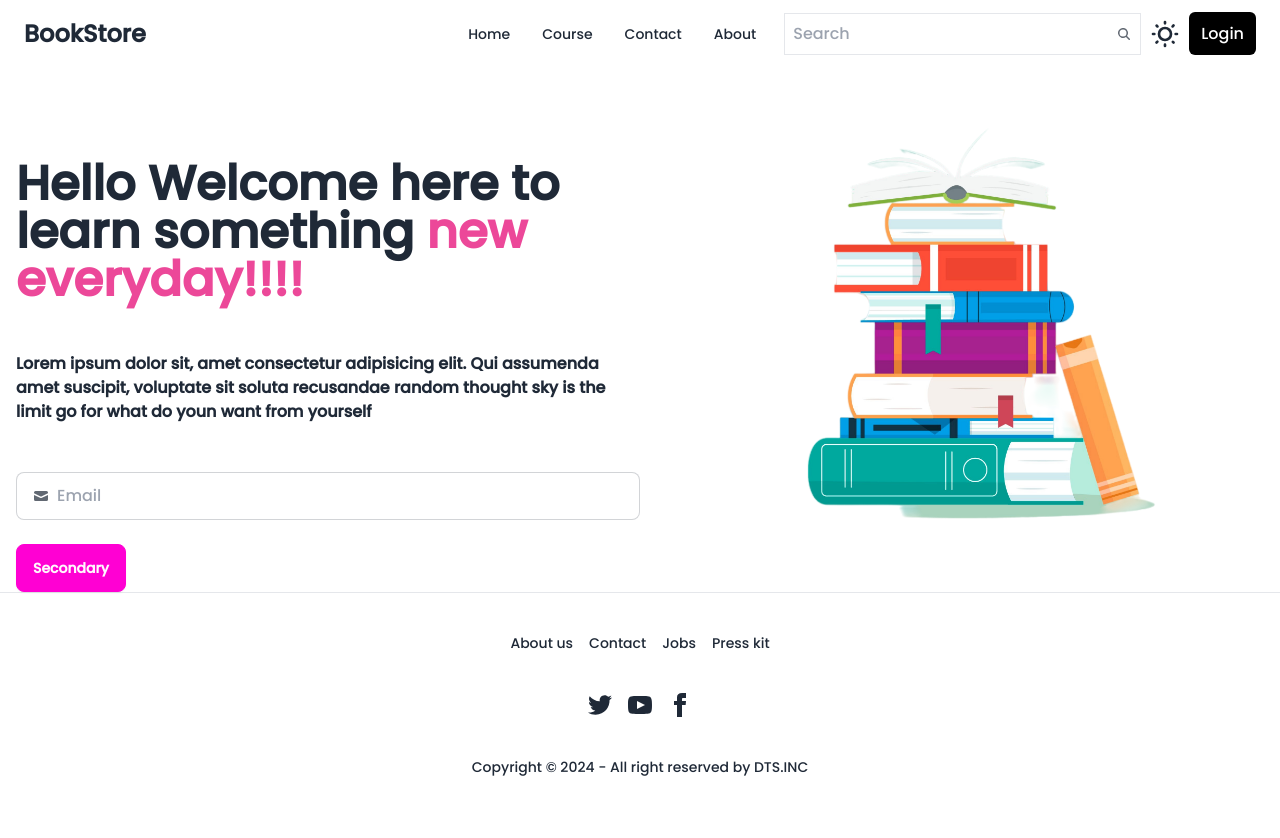
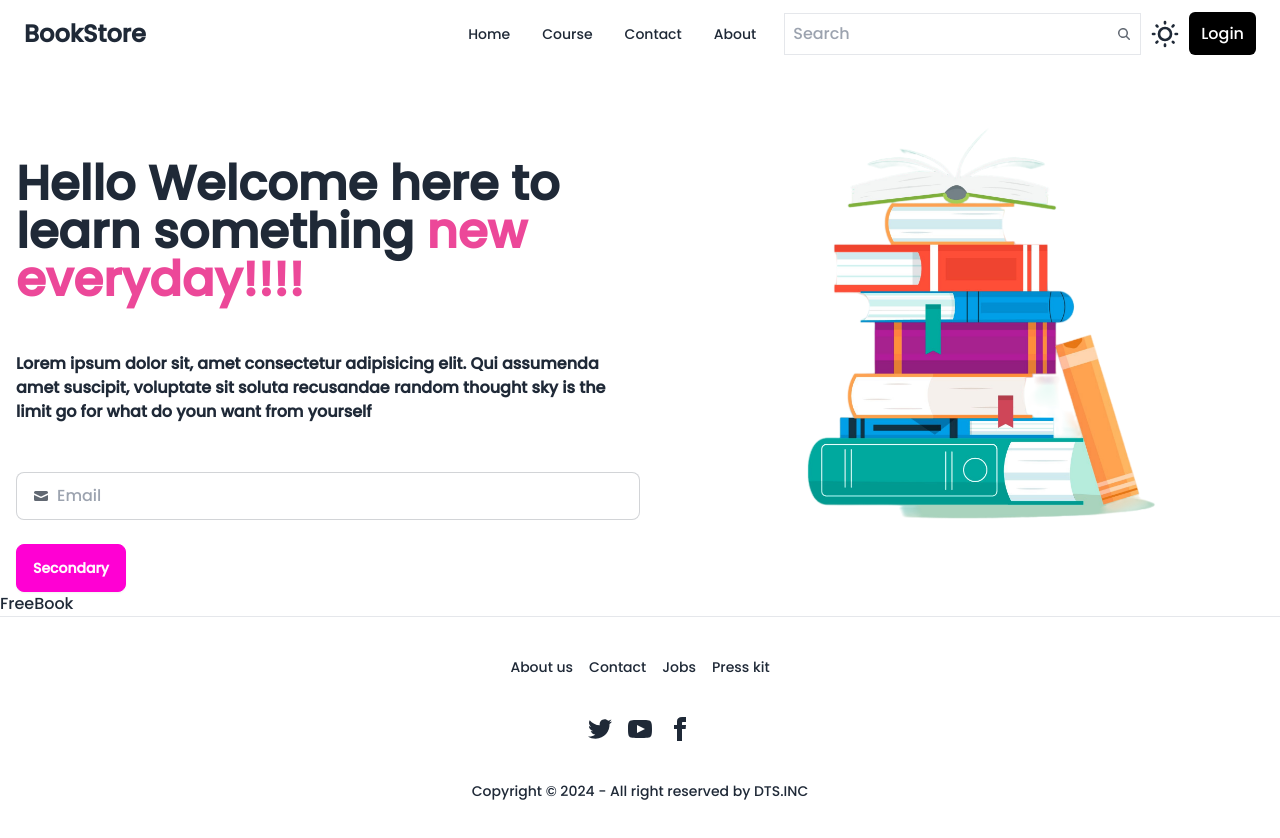
Before and after one commit to Syed-Isar/BookStoreApp, a React app in the folder Frontend/: page / in a window 1280 px wide. Shown: the top 838 px of the page. Before the commit the page ends 817 px from the top, so only its background shows below. Built offline with nearby package versions, Linux system fonts and the light colour scheme; the HTML template or start-up script is replaced by a standard one.

Commit message:
complte the navbar width issue  related to bg color

```diff
--- a/Frontend/src/App.jsx
+++ b/Frontend/src/App.jsx
@@ -2,12 +2,14 @@ import React from 'react'
 import Navbar from './components/Navbar'
 import Banner from './components/Banner'
 import Footer from './components/Footer'
+import FreeBook from './components/FreeBook'
 
 function App() {
   return (
    <>
    <Navbar/>
    <Banner/>
+   <FreeBook/>
    <Footer/>
    </>
   )
--- /dev/null
+++ b/Frontend/src/components/FreeBook.jsx
@@ -0,0 +1,9 @@
+import React from 'react'
+
+function FreeBook() {
+  return (
+    <div>FreeBook</div>
+  )
+}
+
+export default FreeBook
--- a/Frontend/src/components/Navbar.jsx
+++ b/Frontend/src/components/Navbar.jsx
@@ -34,7 +34,7 @@ function Navbar() {
   return (
     <>
       <div
-        className={`max-w-screen-2xl container mx-auto md:px-15 px-4 fixed top-0 left-0 right-0 ${
+        className={`w-full md:px-15 px-4 fixed top-0 left-0 right-0 ${
           sticky ? "sticky-navbar bg-base-200 duration-300 transition-all" : ""
         }`}
       >
```
